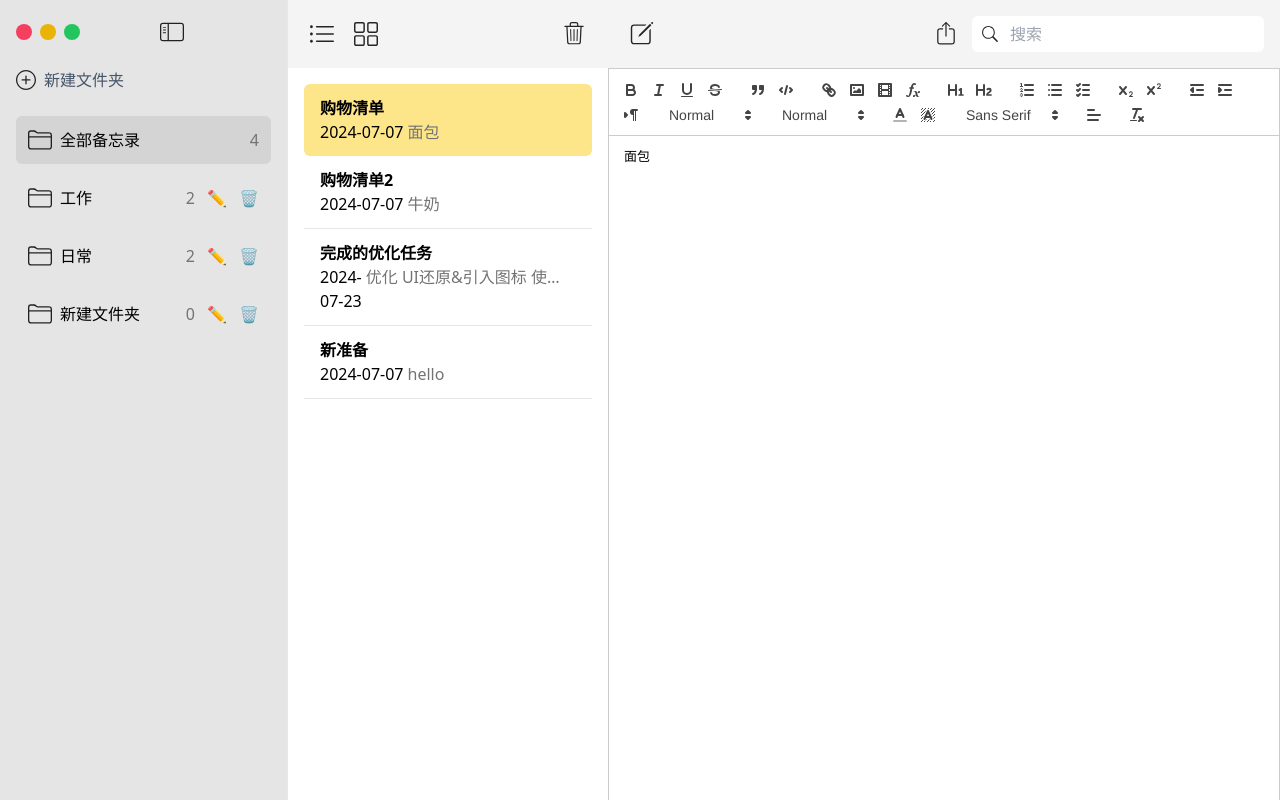
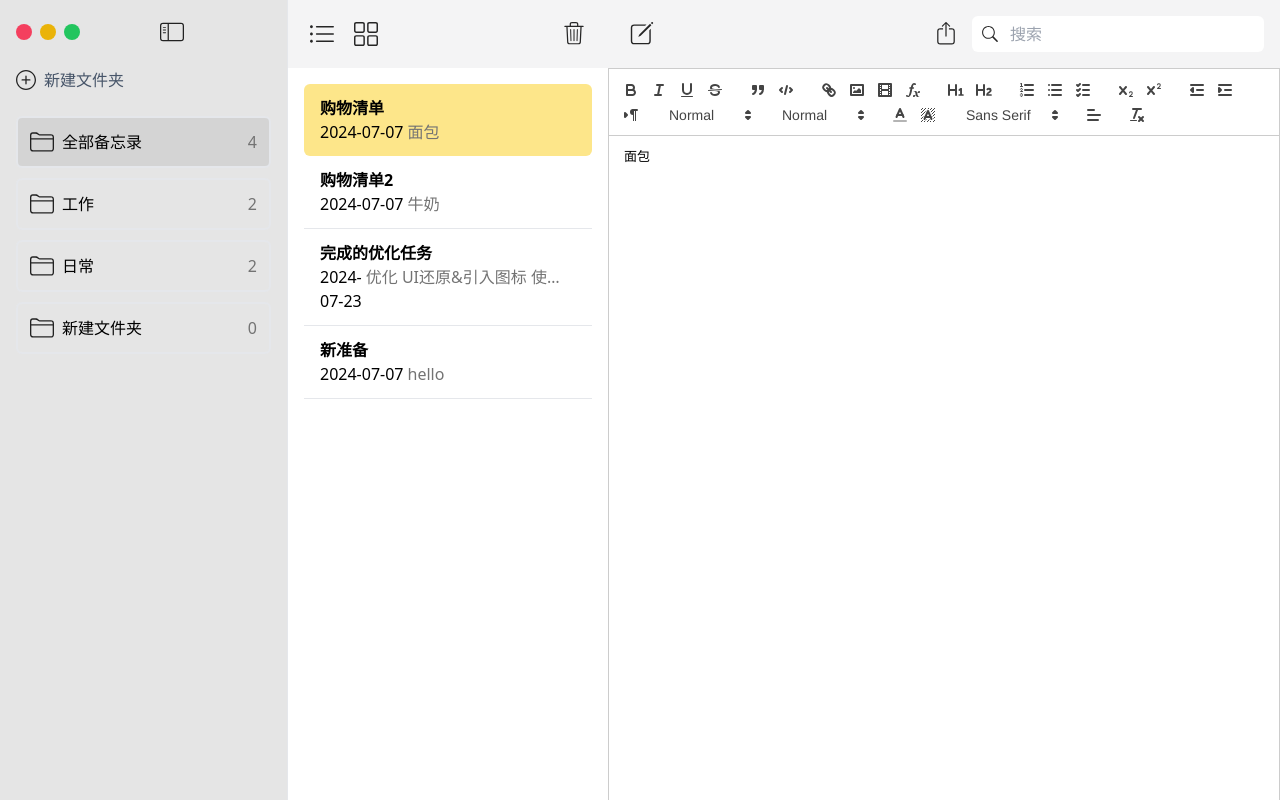
Before and after one commit to c-Jessie/memo-web, a React (Vite) app: page / in a window 1280 px wide. Built offline with nearby package versions, Linux system fonts and the light colour scheme.

Commit message:
新增右键菜单

```diff
--- a/src/components/SideMenu.jsx
+++ b/src/components/SideMenu.jsx
@@ -1,4 +1,4 @@
-import { useState, useRef, useEffect } from "react";
+import { useState, useRef, useEffect, useCallback } from "react";
 import { useSnapshot } from "valtio";
 import { valtioState } from "@/state";
 import { generateRandomString } from '@/utils';
@@ -18,6 +18,23 @@ function SideMenu() {
   const [isAdd, setIsAdd] = useState(false) // 存储当前是否是新增状态
   const [newFolderName, setNewFolderName] = useState(''); // 存储当前新增文件夹名称
   const addInputRef = useRef(null); // 新增
+  const menuRef = useRef([]); // 悬浮菜单
+  const [hoveredIndex, setHoveredIndex] = useState(-1); //悬浮菜单
+  const [showMenuList, setShowMenuList] = useState(-1); //悬浮菜单
+  const [isHiddenMenu, setIsHiddenMenu] = useState(false); //悬浮菜单
+  const onMouseEnter = (index) => {
+    setHoveredIndex(index);
+  };
+  const onMouseLeave = () => {
+    // setHoveredIndex(-1);
+    // setShowMenuList(null)
+  };
+  const onShowMenu = (e, index) => {
+    e.stopPropagation()
+    setHoveredIndex(index)
+    setShowMenuList(index)
+    setIsHiddenMenu(false)
+  }
   // 新增
   const addCategory = () => {
     valtioState.currentCategoryId = ''
@@ -73,6 +90,7 @@ function SideMenu() {
     valtioState.categories = delCat
     valtioState.memories = delMemo
     setCategoryLists(delCat)
+    setShowMenuList(-1); // 隐藏菜单
     if (delCat.length > 0) {
       valtioState.currentCategoryId = valtioState.categories[0].id
     } else {
@@ -121,6 +139,7 @@ function SideMenu() {
 
     setIsEdit(false);
     setEditIndex(-1); // 重置编辑索引
+    setShowMenuList(-1); // 隐藏菜单
   };
   const onBlur = () => {
     setIsEdit(false);
@@ -144,19 +163,37 @@ function SideMenu() {
       }
     }
   }
+  // 隐藏菜单
+  const handleClickOutside = useCallback((event) => {
+    if (menuRef.current[showMenuList] && !menuRef.current[showMenuList].contains(event.target)) {
+      setShowMenuList(-1);
+    }
+  }, [showMenuList]);
+  useEffect(() => {
+    document.addEventListener('mousedown', handleClickOutside);
+    return () => {
+      document.removeEventListener('mousedown', handleClickOutside);
+    };
+  }, [handleClickOutside]);
+
   useEffect(() => {
     if (snapshot.currentCategoryId === '0' && initMemo.length > 0) {
       valtioState.currentMemoId = initMemo[0].id
     }
   }, [snapshot.currentCategoryId])
-  // 全部数据
 
   // 文件夹列表
   const folderItems = categoryLists.map((items, index) =>
     <div
       key={items.id}
-      className={`p-3 mb-2.5 rounded-md flex justify-between cursor-default  ${items.id === snapshot.currentCategoryId && 'bg-neutral-300'}`}
-      onClick={() => selectCategory(items)}>
+      className={`p-3 mb-2.5 border-2 rounded-md flex justify-between cursor-default
+        ${items.id === snapshot.currentCategoryId && 'bg-neutral-300'}
+        ${showMenuList === index && 'border-orange-400'}
+        `}
+      onClick={() => selectCategory(items)}
+      onMouseEnter={() => onMouseEnter(index)}
+      onMouseLeave={onMouseLeave}
+    >
       <div className=''>
         {isEdit && editIndex === index ? (
           <input
@@ -175,17 +212,28 @@ function SideMenu() {
           </div>
         )}
       </div>
-      <div className='flex'>
-        <div className='text-neutral-500'>{
-          items.id === '0' ?
-            initMemo.length :
-            initMemo.filter(total => total.categoryId === items.id).length
-        }</div>
-        <div className={` ${items.id === '0' && 'hidden'}`}>
-          {!(editIndex === index) && (
-            <button className="ml-3 text-neutral-400" onClick={(e) => startEdit(e, index)}>✏️</button>
-          )}
-          <button className={`ml-3 text-neutral-400 ${editIndex === index && 'hidden'}`} onClick={(e) => removeCat(e, items)}>🗑️</button>
+      {/* 悬浮菜单 */}
+      <div className='flex items-center'>
+        <div ref={el => (menuRef.current[index] = el)} className={`mx-2 ${isHiddenMenu ? 'hidden' : ''} `} >
+          <div className={`${hoveredIndex !== index && showMenuList !== index && 'hidden'}`} onClick={(e) => onShowMenu(e, index)}>
+            <SvgIcon name='more' className='h-4 w-4 text-gray-400' />
+          </div>
+          <div className={`absolute p-4 w-40 bg-neutral-100 rounded-lg shadow-md ${showMenuList !== index && 'hidden'}`} >
+            {items.folderName}
+            <div className={`p-2 border-b`} onClick={(e) => startEdit(e, index)}>编辑文件夹</div>
+            <div className={`p-2 border-b`} onClick={(e) => removeCat(e, items)}>删除文件夹</div>
+            <div className={`p-2 flex items-center justify-between `} >
+              <span>排序方式</span>
+              <SvgIcon name='chevronright' className='h-3 w-3' />
+            </div>
+          </div>
+        </div>
+        <div className='text-neutral-500'>
+          {
+            items.id === '0' ?
+              initMemo.length :
+              initMemo.filter(total => total.categoryId === items.id).length
+          }
         </div>
       </div>
     </div >
```
Also changed, not shown: src/assets/icons/chevronright.svg (added), src/assets/icons/more.svg (added).
